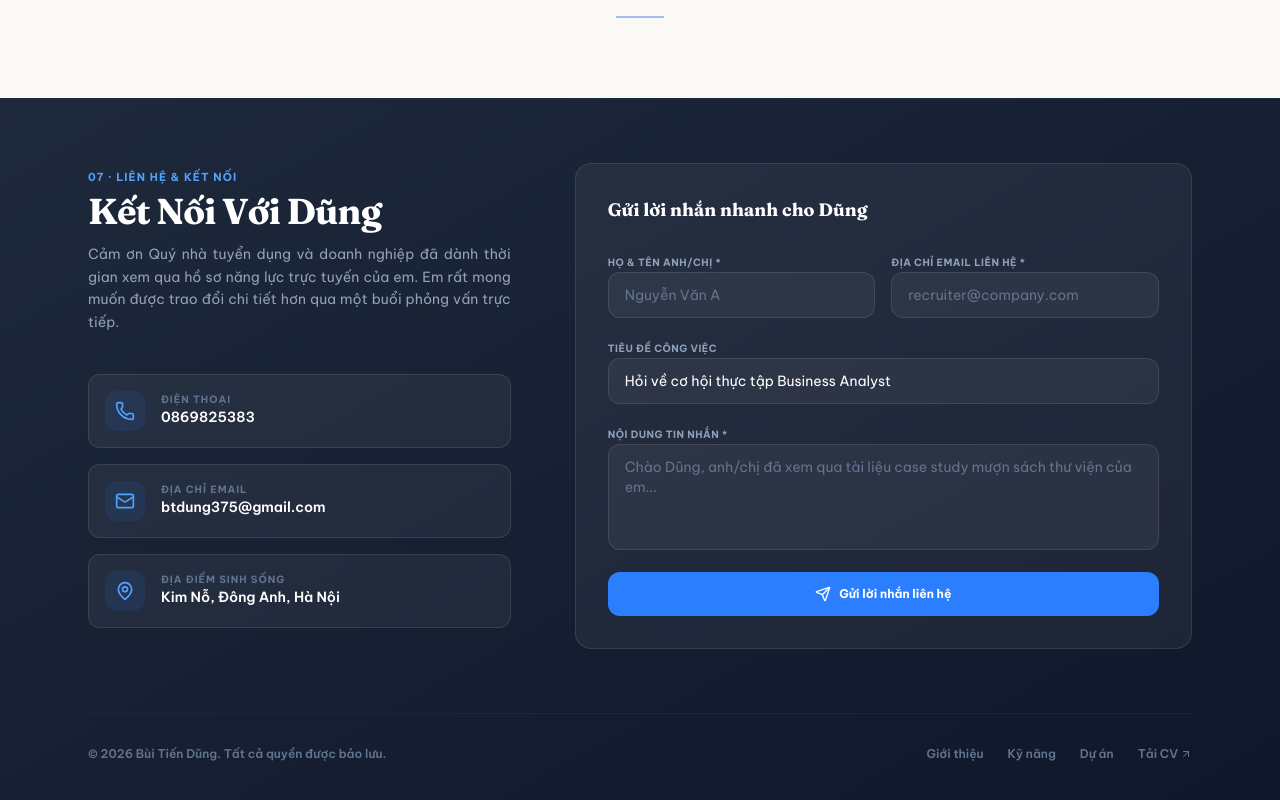
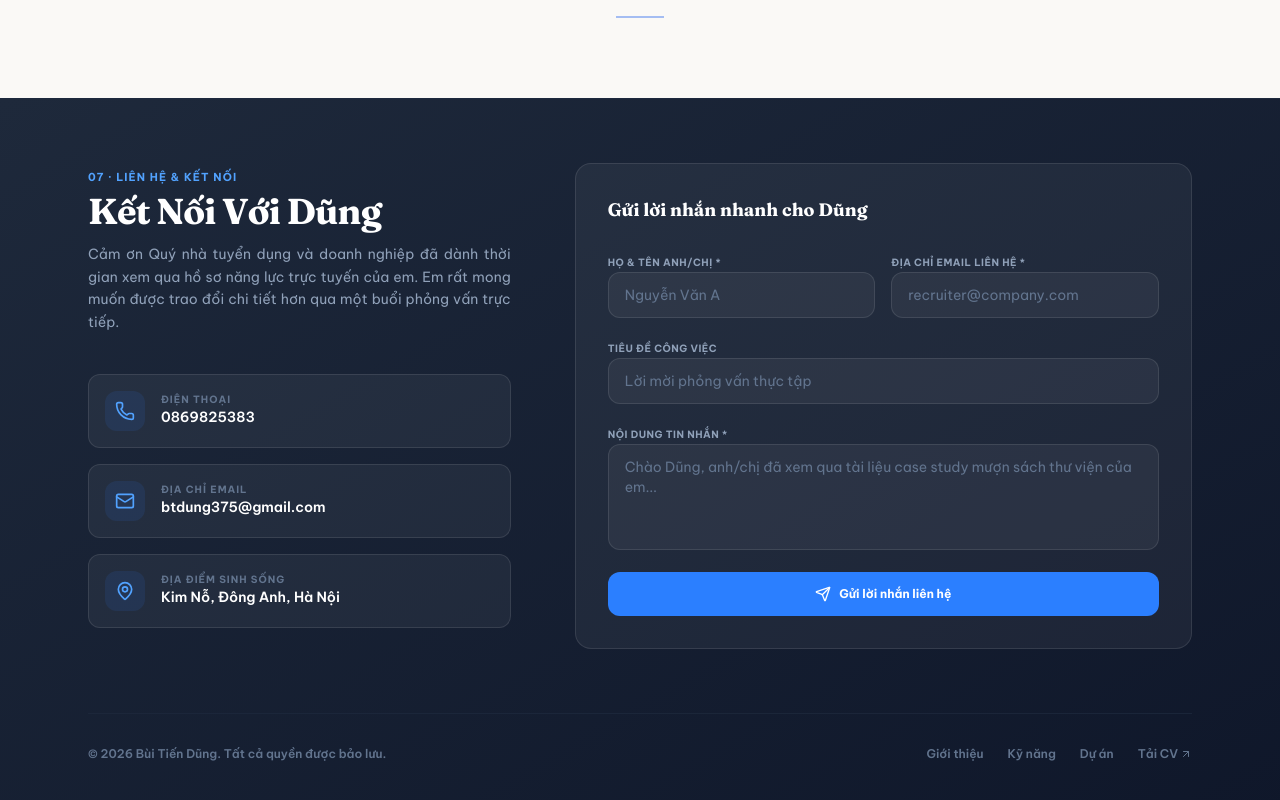
Before and after one commit to btdung375-design/portfolio, a React (Vite) app: page / in a window 1280 px wide. Shown: the part 5090-5890 px from the top of the page. Built offline with nearby package versions, Linux system fonts and the light colour scheme.

Commit message:
fix: clear default subject text in contact form

```diff
--- a/src/components/Contact.tsx
+++ b/src/components/Contact.tsx
@@ -6,7 +6,7 @@ export default function Contact() {
   const [formState, setFormState] = useState({
     name: "",
     email: "",
-    subject: "Hỏi về cơ hội thực tập Business Analyst",
+    subject: "",
     message: ""
   });
   const [isSubmitting, setIsSubmitting] = useState(false);
@@ -39,7 +39,7 @@ export default function Contact() {
       const result = await response.json();
       if (result.success) {
         setSubmitSuccess(true);
-        setFormState({ name: "", email: "", subject: "Hỏi về cơ hội thực tập Business Analyst", message: "" });
+        setFormState({ name: "", email: "", subject: "", message: "" });
       } else {
         setErrorMessage(result.message || "Đã xảy ra lỗi khi gửi thư.");
       }
```
